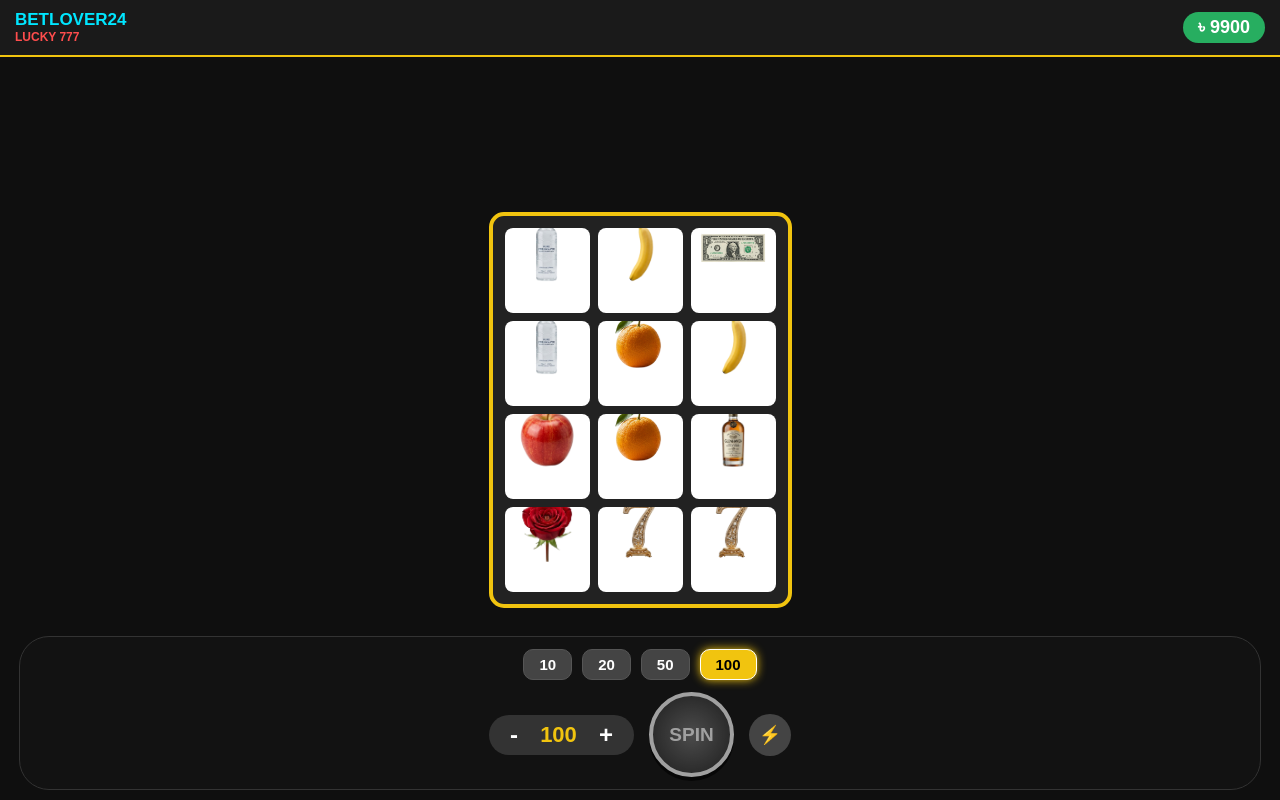
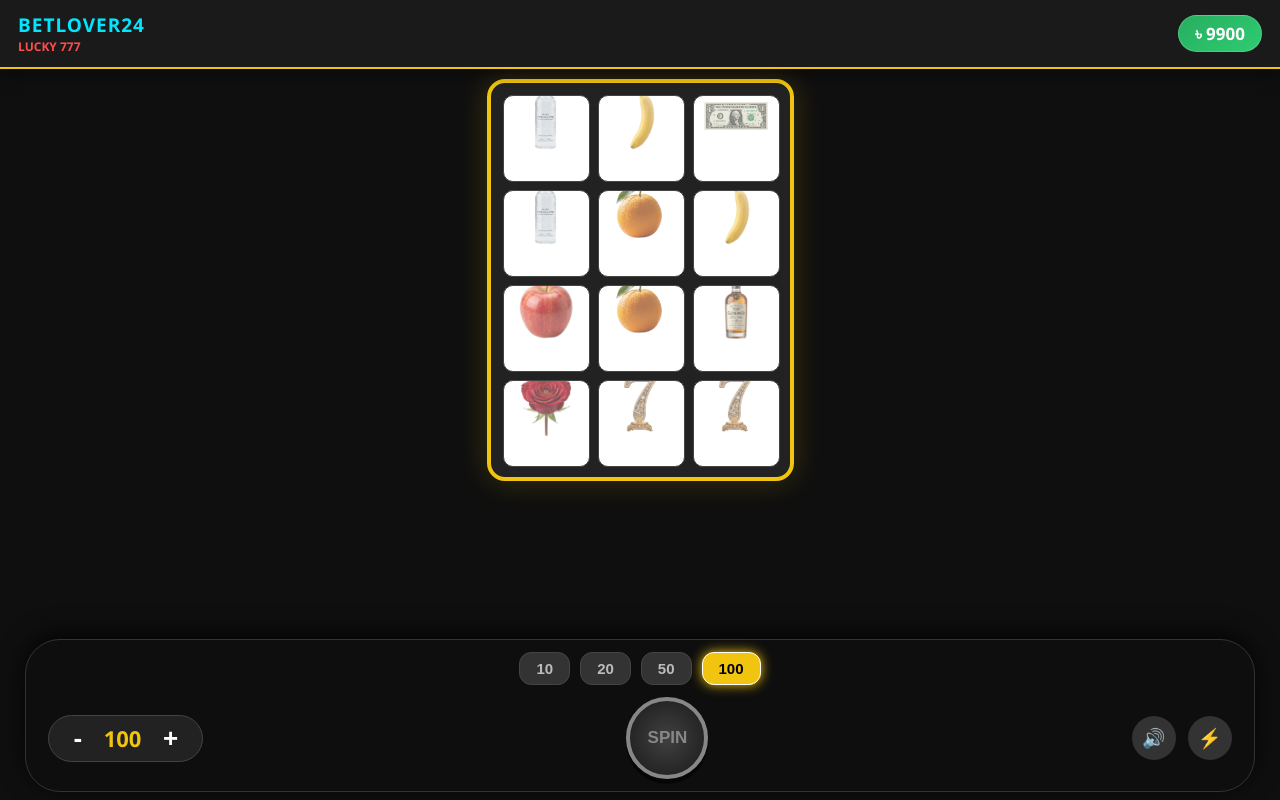
Before and after one commit to corruptionbangla24-ops/lucky-777-game, a website: page public/index.html in a window 1280 px wide. Both pictures are taken after a click on the button "SPIN". Drawn offline with nearby package versions, Linux system fonts and the light colour scheme; no server answers.

Commit message:
Final index fix

```diff
--- a/public/index.html
+++ b/public/index.html
@@ -1,62 +1,78 @@
-<!DOCTYPE html>
+  <!DOCTYPE html>
 <html lang="bn">
 <head>
     <meta charset="UTF-8">
     <meta name="viewport" content="width=device-width, initial-scale=1.0, maximum-scale=1.0, user-scalable=no">
-    <title>BETLOVER24 - PRO SLOT</title>
+    <title>BETLOVER24 - PRO SLOT MASTER</title>
     <script src="/socket.io/socket.io.js"></script>
     <style>
-        body { font-family: Arial, sans-serif; background: #0f0f0f; color: white; margin: 0; display: flex; flex-direction: column; align-items: center; justify-content: center; height: 100vh; overflow: hidden; }
+        /* ১. মূল ডিজাইন ও ব্যাকগ্রাউন্ড */
+        body { font-family: 'Segoe UI', Arial, sans-serif; background: #0f0f0f; color: white; margin: 0; display: flex; flex-direction: column; align-items: center; justify-content: flex-start; height: 100vh; overflow: hidden; }
 
-        .header { position: fixed; top: 0; width: 100%; padding: 10px 15px; display: flex; justify-content: space-between; align-items: center; background: #1a1a1a; border-bottom: 2px solid #f1c40f; box-sizing: border-box; z-index: 100; }
-        .balance-box { background: #27ae60; padding: 5px 15px; border-radius: 20px; font-weight: bold; font-size: 18px; }
+        /* ২. হেডার ও ব্যালেন্স সেকশন */
+        .header { width: 100%; padding: 12px 18px; display: flex; justify-content: space-between; align-items: center; background: #1a1a1a; border-bottom: 2px solid #f1c40f; box-sizing: border-box; z-index: 100; box-shadow: 0 4px 15px rgba(0,0,0,0.5); }
+        .brand .name { color: #00e6ff; font-weight: 900; font-size: 19px; letter-spacing: 1px; }
+        .brand .game { color: #ff4d4d; font-weight: bold; font-size: 12px; }
+        .balance-box { background: linear-gradient(145deg, #27ae60, #2ecc71); padding: 6px 16px; border-radius: 30px; font-weight: bold; font-size: 17px; border: 1px solid #ffffff33; }
 
-        .slot-machine { margin-top: 20px; display: grid; grid-template-columns: repeat(3, 85px); grid-template-rows: repeat(4, 85px); gap: 8px; background: #222; padding: 12px; border: 4px solid #f1c40f; border-radius: 15px; }
-        .reel { width: 85px; height: 85px; background: #fff; display: flex; align-items: center; justify-content: center; overflow: hidden; border-radius: 8px; position: relative; }
+        /* ৩. ৩x৪ স্লট মেশিন গ্রিড (বোর্ড উপরে তোলা হয়েছে) */
+        .slot-machine { margin-top: 10px; display: grid; grid-template-columns: repeat(3, 85px); grid-template-rows: repeat(4, 85px); gap: 10px; background: #222; padding: 12px; border: 4px solid #f1c40f; border-radius: 18px; box-shadow: 0 0 30px rgba(241,196,15,0.2); }
+        .reel { width: 85px; height: 85px; background: #fff; display: flex; align-items: center; justify-content: center; overflow: hidden; border-radius: 10px; border: 1px solid #444; position: relative; }
         .reel img { width: 80%; height: 80%; object-fit: contain; position: absolute; }
 
+        /* ৪. এনিমেশন লজিক */
         .scrolling img { animation: scrollDown 0.12s infinite linear; }
-        @keyframes scrollDown { 0% { transform: translateY(-100%); } 100% { transform: translateY(100%); } }
+        .turbo-mode img { animation: scrollDown 0.06s infinite linear; }
+        @keyframes scrollDown { 0% { transform: translateY(-100%); opacity: 0.5; } 100% { transform: translateY(100%); opacity: 1; } }
 
-        .win-highlight { border: 4px solid #f1c40f !important; box-shadow: 0 0 20px #f1c40f !important; transform: scale(1.05); z-index: 10; background: #fff !important; }
-        .dim-effect { opacity: 0.3; filter: grayscale(1); }
+        /* ৫. উইনিং ইফেক্ট (গোল্ডেন হাইলাইট ও ডিম) */
+        .win-highlight { border: 4px solid #f1c40f !important; box-shadow: 0 0 25px #f1c40f !important; transform: scale(1.05); z-index: 10; background: #fff !important; }
+        .dim-effect { opacity: 0.25; filter: grayscale(1); }
 
-        #win-overlay { display: none; position: fixed; top: 40%; left: 50%; transform: translate(-50%, -50%); background: rgba(0,0,0,0.9); color: #f1c40f; padding: 20px 40px; border-radius: 50px; font-size: 28px; font-weight: bold; border: 3px solid #f1c40f; z-index: 999; text-align: center; box-shadow: 0 0 30px #f1c40f; animation: popIn 0.3s ease-out; }
-        @keyframes popIn { 0% { transform: translate(-50%, -50%) scale(0.5); } 100% { transform: translate(-50%, -50%) scale(1); } }
+        /* ৬. কাস্টম উইন ওভারলে (সাদা বক্সের বিকল্প) */
+        #win-overlay { display: none; position: fixed; top: 40%; left: 50%; transform: translate(-50%, -50%); background: rgba(0,0,0,0.95); color: #f1c40f; padding: 25px 45px; border-radius: 60px; font-size: 32px; font-weight: 900; border: 4px solid #f1c40f; z-index: 999; text-align: center; box-shadow: 0 0 40px #f1c40f; animation: popIn 0.3s cubic-bezier(0.17, 0.67, 0.83, 0.67); }
+        @keyframes popIn { 0% { transform: translate(-50%, -50%) scale(0.4); opacity: 0; } 100% { transform: translate(-50%, -50%) scale(1); opacity: 1; } }
 
-        .footer-controls { position: fixed; bottom: 10px; width: 95%; background: rgba(20,20,20,0.95); padding: 12px; border-radius: 30px; display: flex; flex-direction: column; align-items: center; gap: 12px; border: 1px solid #333; }
+        /* ৭. কন্ট্রোল প্যানেল (নিচে সেট করা) */
+        .footer-controls { position: fixed; bottom: 8px; width: 94%; background: rgba(15,15,15,0.98); padding: 12px; border-radius: 35px; display: flex; flex-direction: column; align-items: center; gap: 12px; border: 1px solid #333; box-shadow: 0 -5px 25px rgba(0,0,0,0.8); }
 
         .quick-bets { display: flex; gap: 10px; justify-content: center; width: 100%; }
-        .q-btn { background: #444; color: #fff; border: 1px solid #555; padding: 6px 15px; border-radius: 10px; font-weight: bold; cursor: pointer; font-size: 15px; transition: 0.2s; }
-        .q-btn.active-bet { background: #f1c40f; color: #000; border-color: #fff; box-shadow: 0 0 10px #f1c40f; }
+        .q-btn { background: #333; color: #bbb; border: 1px solid #444; padding: 7px 16px; border-radius: 12px; font-weight: bold; cursor: pointer; font-size: 15px; transition: 0.2s; }
+        .q-btn.active-bet { background: #f1c40f; color: #000; border-color: #fff; box-shadow: 0 0 12px #f1c40f; }
 
-        .play-section { display: flex; align-items: center; gap: 15px; width: 100%; justify-content: center; }
-        .bet-selector { display: flex; align-items: center; background: #333; padding: 5px 15px; border-radius: 25px; gap: 12px; }
-        .bet-btn-nav { color: #fff; border: none; background: none; font-size: 24px; font-weight: bold; cursor: pointer; }
+        .play-section { display: flex; align-items: center; gap: 15px; width: 100%; justify-content: space-between; padding: 0 10px; box-sizing: border-box; }
+        .bet-selector { display: flex; align-items: center; background: #222; padding: 6px 18px; border-radius: 30px; gap: 12px; border: 1px solid #444; }
+        .bet-btn-nav { color: #fff; border: none; background: none; font-size: 26px; font-weight: bold; cursor: pointer; }
 
-        .play-btn { width: 85px; height: 85px; border-radius: 50%; background: radial-gradient(#ff4d4d, #b30000); border: 4px solid #fff; color: white; font-weight: bold; font-size: 19px; cursor: pointer; box-shadow: 0 4px #000; }
-        .play-btn:active { transform: translateY(2px); box-shadow: 0 2px #000; }
-        .play-btn:disabled { opacity: 0.6; filter: grayscale(1); }
+        .play-btn { width: 82px; height: 82px; border-radius: 50%; background: radial-gradient(#ff4d4d, #b30000); border: 4px solid #fff; color: white; font-weight: 900; font-size: 17px; cursor: pointer; box-shadow: 0 5px #000; display: flex; align-items: center; justify-content: center; }
+        .play-btn:active { transform: translateY(3px); box-shadow: 0 2px #000; }
+        .play-btn:disabled { opacity: 0.5; filter: grayscale(1); cursor: not-allowed; }
 
-        .icon-btn { background: #444; border: none; color: #fff; width: 42px; height: 42px; border-radius: 50%; font-size: 18px; cursor: pointer; }
-        .icon-btn.active { color: #f1c40f; background: #600; box-shadow: 0 0 8px #f1c40f; }
+        .icon-group { display: flex; gap: 12px; }
+        .icon-btn { background: #333; border: none; color: #fff; width: 44px; height: 44px; border-radius: 50%; font-size: 19px; display: flex; align-items: center; justify-content: center; cursor: pointer; }
+        .icon-btn.active { background: #600; color: #f1c40f; box-shadow: 0 0 10px #f1c40f; }
     </style>
 </head>
 <body>
 
+    <!-- বিজয়ী মেসেজ ওভারলে -->
     <div id="win-overlay">🎉 WINNER!<br>৳<span id="win-amount">0</span></div>
 
+    <!-- লোগো ও ব্যালেন্স হেডার -->
     <div class="header">
-        <div style="line-height: 1.2;">
-            <div style="color:#00e6ff; font-weight:bold; font-size:17px;">BETLOVER24</div>
-            <div style="color:#ff4d4d; font-size:12px; font-weight:bold;">LUCKY 777</div>
+        <div class="brand">
+            <div class="name">BETLOVER24</div>
+            <div class="game">LUCKY 777</div>
         </div>
         <div class="balance-box">৳ <span id="balance">10000</span></div>
     </div>
 
+    <!-- ৩x৪ স্লট বোর্ড -->
     <div class="slot-machine" id="machine"></div>
 
+    <!-- কন্ট্রোল প্যানেল -->
     <div class="footer-controls">
+        <!-- ১০, ২০, ৫০, ১০০ কুইক বাটন -->
         <div class="quick-bets">
             <button class="q-btn" onclick="setBet(10, this)">10</button>
             <button class="q-btn" onclick="setBet(20, this)">20</button>
@@ -73,7 +89,10 @@
 
             <button class="play-btn" id="btn" onclick="spin()">SPIN</button>
 
-            <button class="icon-btn" id="turbo-btn" onclick="toggleTurbo()">⚡</button>
+            <div class="icon-group">
+                <button class="icon-btn" id="sound-btn" onclick="toggleSound()">🔊</button>
+                <button class="icon-btn" id="turbo-btn" onclick="toggleTurbo()">⚡</button>
+            </div>
         </div>
     </div>
 
@@ -85,10 +104,13 @@
         let soundOn = true;
         const machine = document.getElementById('machine');
 
+        // ৪টি সাউন্ড ফাইল লোড করা
         const sndClick = new Audio('click.mp3');
+        const sndSpin = new Audio('spin.mp3');
         const sndWin = new Audio('win.mp3');
-        const sndSpin = new Audio('spin.mp3');
+        const sndBigWin = new Audio('bigwin.mp3');
 
+        // বোর্ড তৈরি
         for (let i = 0; i < 12; i++) { machine.innerHTML += `<div id="slot-${i}" class="reel"></div>`; }
         const images = ['apple.png', 'banana.png', 'coin.png', 'dollar.png', 'seven.png', 'begun.png', 'jambura.png', 'rose.png', 'beer-bottle.png', 'water-bottle.png'];
 
@@ -120,18 +142,25 @@
             document.getElementById('turbo-btn').classList.toggle('active');
         }
 
+        function toggleSound() {
+            soundOn = !soundOn;
+            document.getElementById('sound-btn').innerText = soundOn ? '🔊' : '🔇';
+        }
+
         function spin() {
-            if (balance < currentBet) return alert("ব্যালেন্স নেই!");
+            if (balance < currentBet) return alert("Balance Low!");
             balance -= currentBet; updateUI();
+
             if(soundOn) {
                 sndClick.play().catch(()=>{});
                 sndSpin.loop = true; sndSpin.play().catch(()=>{});
             }
+
             document.getElementById('win-overlay').style.display = 'none';
             for (let i = 0; i < 12; i++) {
                 const r = document.getElementById(`slot-${i}`);
                 r.classList.remove('win-highlight', 'dim-effect');
-                r.classList.add('scrolling');
+                r.classList.add(isTurbo ? 'turbo-mode' : 'scrolling');
             }
             document.getElementById('btn').disabled = true;
             socket.emit('request-spin', { bet: currentBet });
@@ -141,12 +170,15 @@
             const delay = isTurbo ? 600 : 1500;
             setTimeout(() => {
                 if(soundOn) { sndSpin.pause(); sndSpin.currentTime = 0; }
+
                 let idx = 0;
                 data.grid.forEach(row => {
                     row.forEach(img => {
                         const r = document.getElementById(`slot-${idx}`);
-                        r.classList.remove('scrolling');
+                        r.classList.remove('scrolling', 'turbo-mode');
                         r.innerHTML = `<img src="${img}">`;
+
+                        // বিজয়ী ঘর হাইলাইট করা
                         if (data.win) {
                             if (img === data.winningImg) r.classList.add('win-highlight');
                             else r.classList.add('dim-effect');
@@ -154,12 +186,16 @@
                         idx++;
                     });
                 });
+
                 if (data.win) {
                     balance += data.prize;
-                    if(soundOn) sndWin.play().catch(()=>{});
+                    if(soundOn) {
+                        if(data.prize >= currentBet * 10) sndBigWin.play().catch(()=>{});
+                        else sndWin.play().catch(()=>{});
+                    }
                     document.getElementById('win-amount').innerText = data.prize;
                     document.getElementById('win-overlay').style.display = 'block';
-                    setTimeout(() => { document.getElementById('win-overlay').style.display = 'none'; }, 2500);
+                    setTimeout(() => { document.getElementById('win-overlay').style.display = 'none'; }, 2600);
                 }
                 document.getElementById('btn').disabled = false;
                 updateUI();
```
